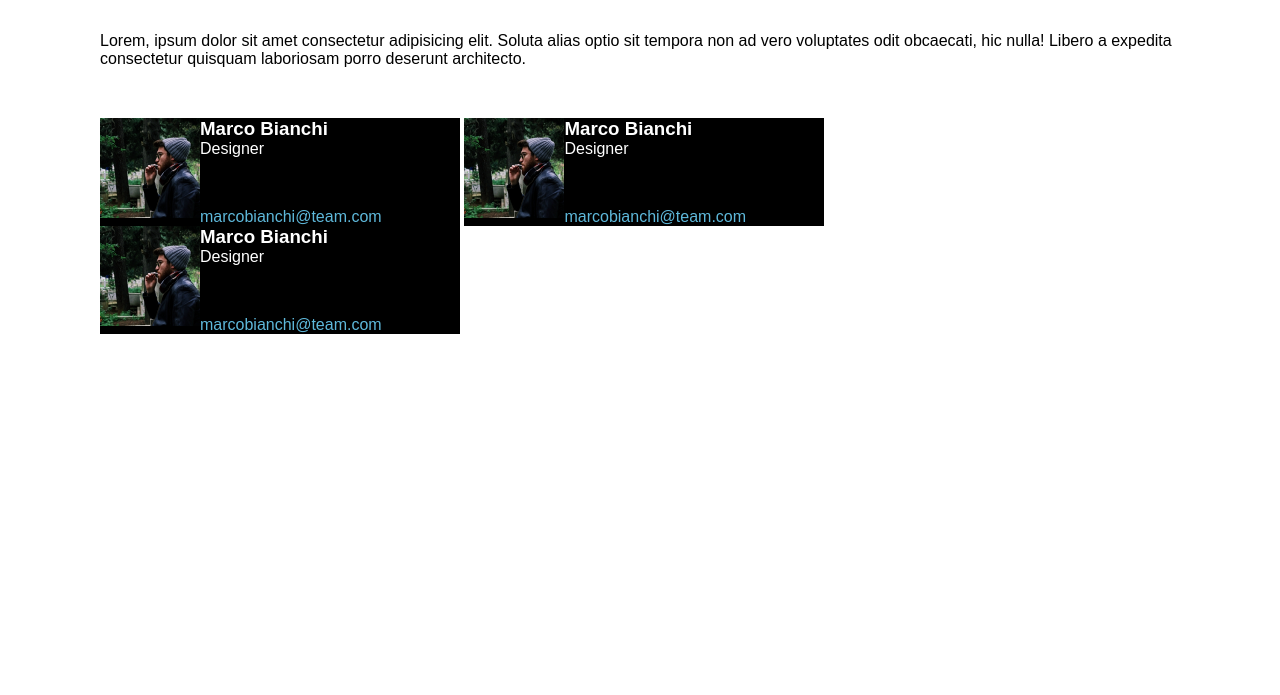
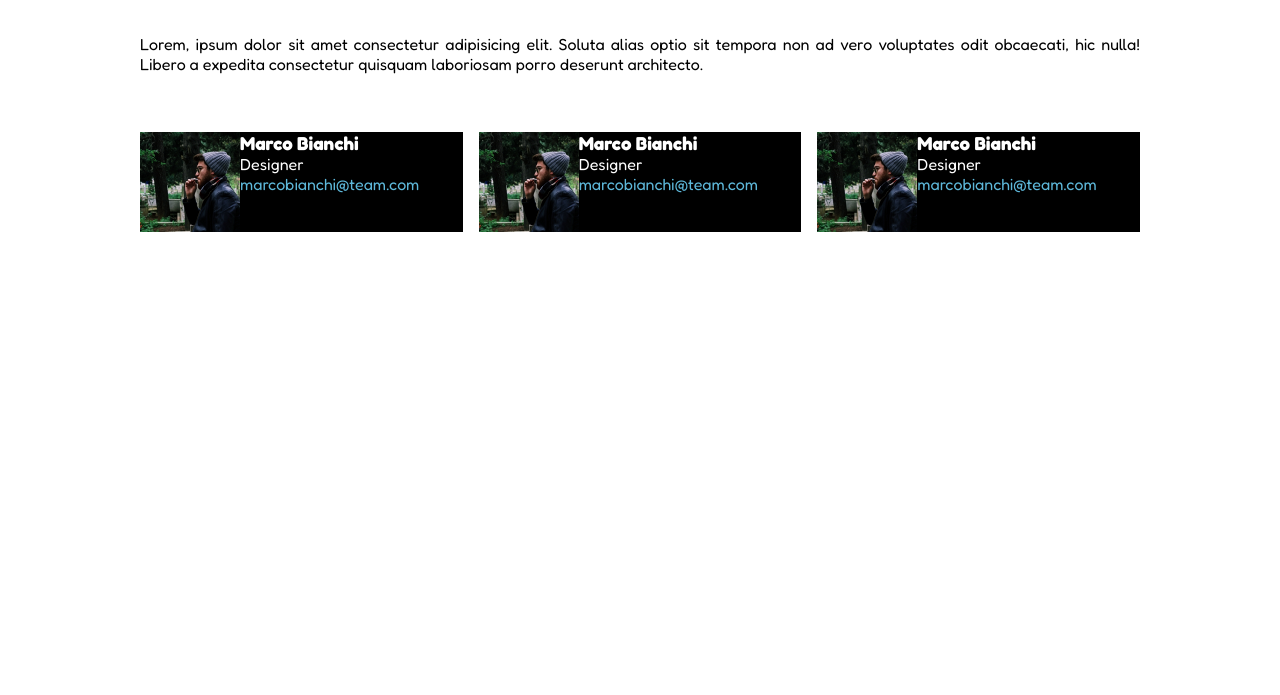
Before and after one commit to patrictobola/html-css-float-cards, a plain HTML site: page index.html in a window 1280 px wide. Shown: the part 105-800 px from the top of the page. Drawn offline with Linux system fonts and the light colour scheme.

Commit message:
fixed cards layout

```diff
--- a/css/style.css
+++ b/css/style.css
@@ -2,16 +2,15 @@
   padding: 0;
   margin: 0;
   box-sizing: border-box;
-  font-family: Arial, Helvetica, sans-serif;
 }
 
 .container {
-  width: 1080px;
+  width: 1000px;
   margin: 0 auto;
 }
 
 body {
-  font-family: Arial, Helvetica, sans-serif;
+  font-family: "Fredoka", sans-serif;
 }
 
 /* header */
@@ -23,8 +22,9 @@ h1 {
 }
 
 /* main  */
-div > p {
+section > p {
   margin-bottom: 50px;
+  text-align: justify;
 }
 
 header {
@@ -35,9 +35,9 @@ header {
 .cards-utility {
   background-color: black;
   color: white;
-  width: calc(100% / 3);
-  text-align: left;
-  display: inline-block;
+  width: calc(100% / 3 - 1rem);
+  float: left;
+  margin: 0.5rem;
 }
 
 div.cards-utility img {
@@ -46,8 +46,13 @@ div.cards-utility img {
 }
 .clearfix::after {
   content: "";
-  display: block;
+  display: table;
   clear: both;
+}
+
+.row {
+  margin-left: -0.5rem;
+  margin-right: -0.5rem;
 }
 
 a {
--- a/index.html
+++ b/index.html
@@ -6,7 +6,12 @@
     <meta name="viewport" content="width=device-width, initial-scale=1.0" />
     <meta name="author" content="GoodPoll4nd" />
     <meta name="keywords" content="team, cards, ecc ecc" />
-
+    <link rel="preconnect" href="https://fonts.googleapis.com" />
+    <link rel="preconnect" href="https://fonts.gstatic.com" crossorigin />
+    <link
+      href="https://fonts.googleapis.com/css2?family=Fredoka:wght@300;400;500;600;700&display=swap"
+      rel="stylesheet"
+    />
     <link rel="stylesheet" href="css/style.css" />
     <title>Meet our Team</title>
   </head>
@@ -15,32 +20,34 @@
       <h1>Meet our Team</h1>
     </header>
     <main>
-      <div class="container">
+      <section class="container">
         <p>
           Lorem, ipsum dolor sit amet consectetur adipisicing elit. Soluta alias
           optio sit tempora non ad vero voluptates odit obcaecati, hic nulla!
           Libero a expedita consectetur quisquam laboriosam porro deserunt
           architecto.
         </p>
-        <div class="clearfix cards-utility">
+        <div class="row clearfix">
+          <div class="cards-utility">
             <img src="img/male1.png" alt="Marco Bianchi" />
             <h3>Marco Bianchi</h3>
             <p>Designer</p>
             <a href="mailto:marcobianchi@team.com">marcobianchi@team.com</a>
           </div>
-        <div class="clearfix cards-utility">
+          <div class="cards-utility">
             <img src="img/male1.png" alt="Marco Bianchi" />
             <h3>Marco Bianchi</h3>
             <p>Designer</p>
             <a href="mailto:marcobianchi@team.com">marcobianchi@team.com</a>
           </div>
-        <div class="clearfix cards-utility">
+          <div class="cards-utility">
             <img src="img/male1.png" alt="Marco Bianchi" />
             <h3>Marco Bianchi</h3>
             <p>Designer</p>
             <a href="mailto:marcobianchi@team.com">marcobianchi@team.com</a>
           </div>
         </div>
+      </section>
     </main>
   </body>
 </html>
```
Lines whose indentation alone changed are shown as unchanged.
